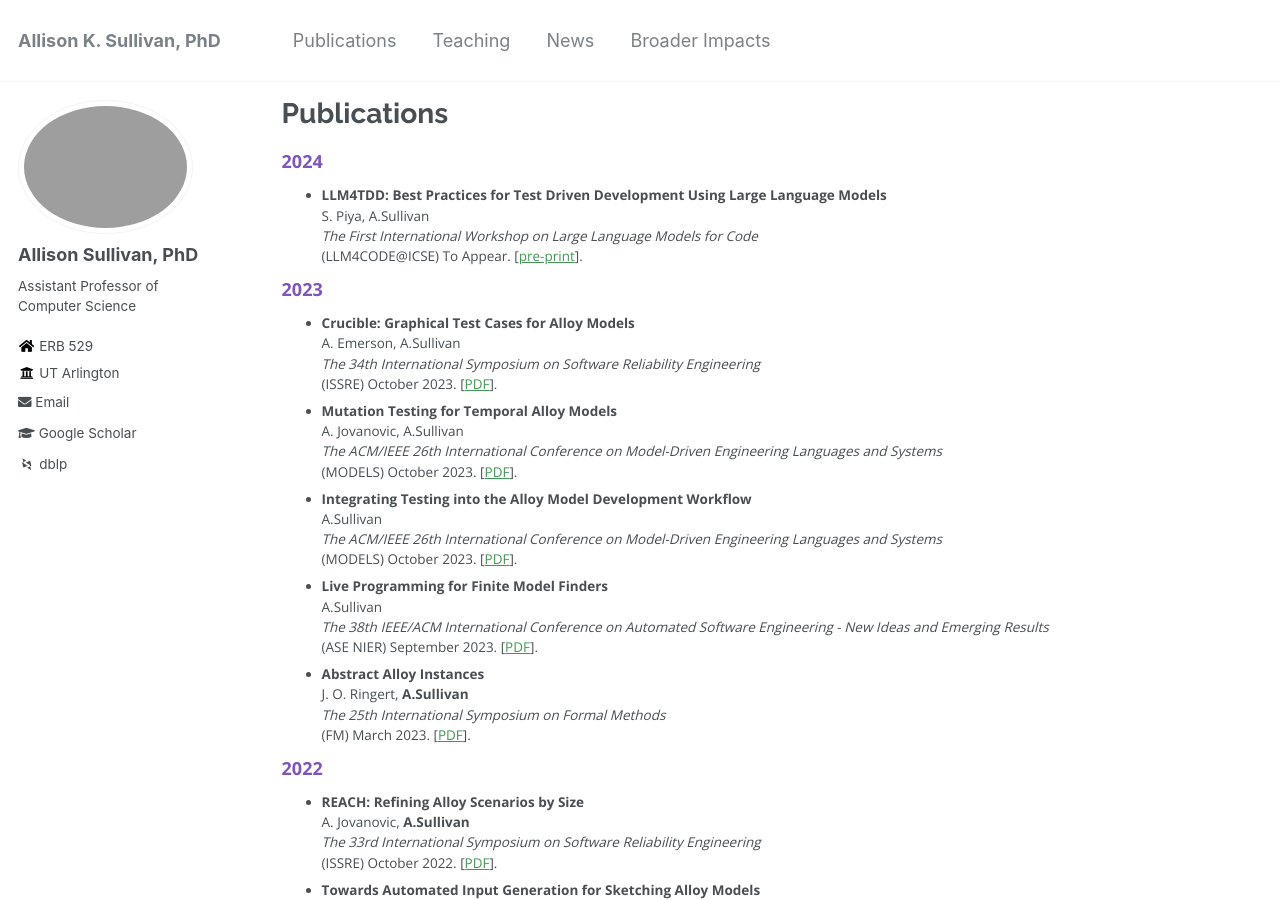
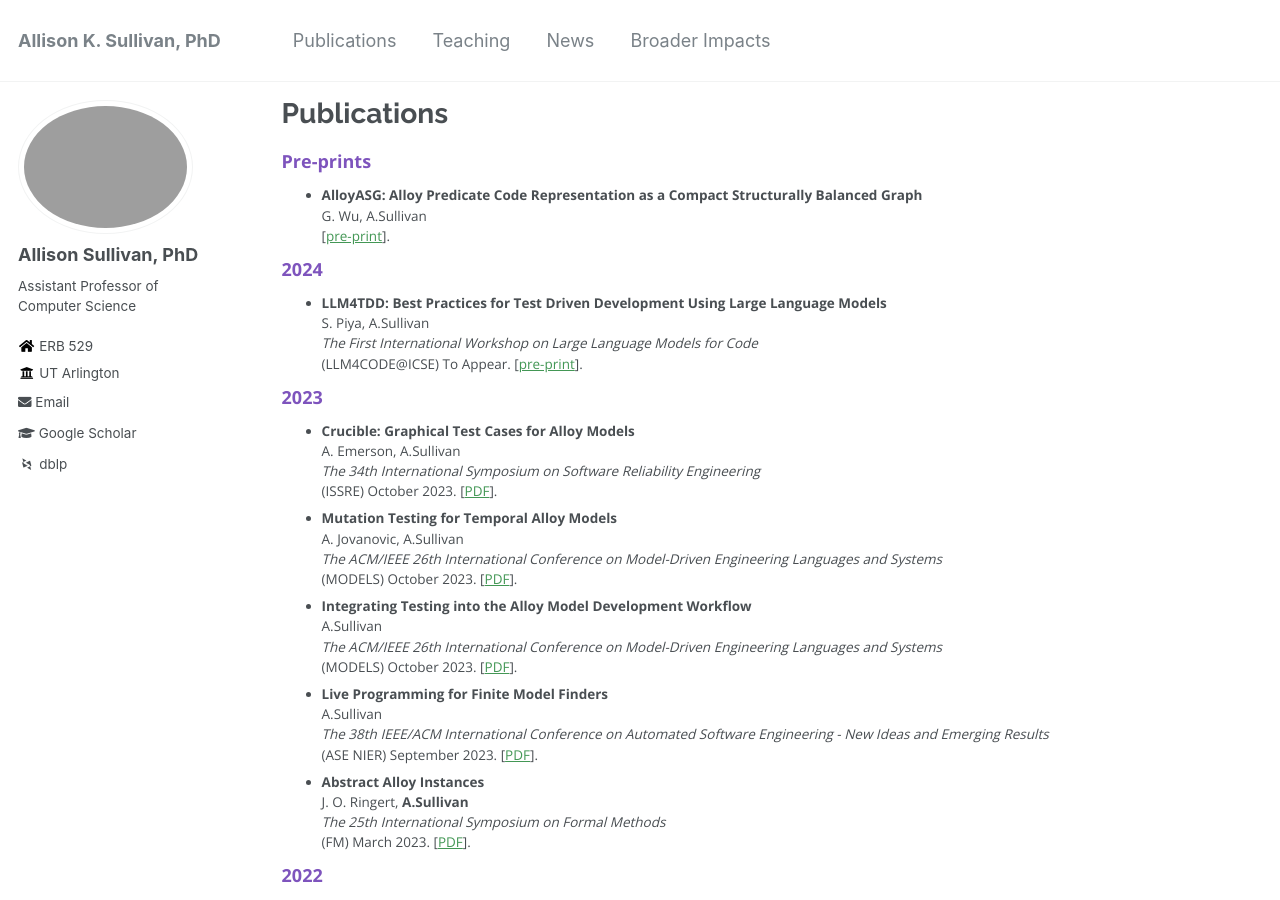
Before and after one commit to Allisonius/allisonius.github.io, a Jekyll site: the page built from _pages/publications.md, in a window 1280 px wide and 900 px high. Built offline with Jekyll 4.4.1, drawn with Linux system fonts in a browser that asks for light colours; some web fonts are replaced.

Commit message:
Update publications.md

```diff
--- a/_pages/publications.md
+++ b/_pages/publications.md
@@ -3,6 +3,12 @@ title: "Publications"
 permalink: /publications/
 author_profile: true
 ---
+
+### Pre-prints
+
+* **AlloyASG: Alloy Predicate Code Representation as a Compact Structurally Balanced Graph**
+G. Wu, A.Sullivan
+\[[pre-print](https://arxiv.org/pdf/2403.00170.pdf)\].
 
 ### 2024
 
```
